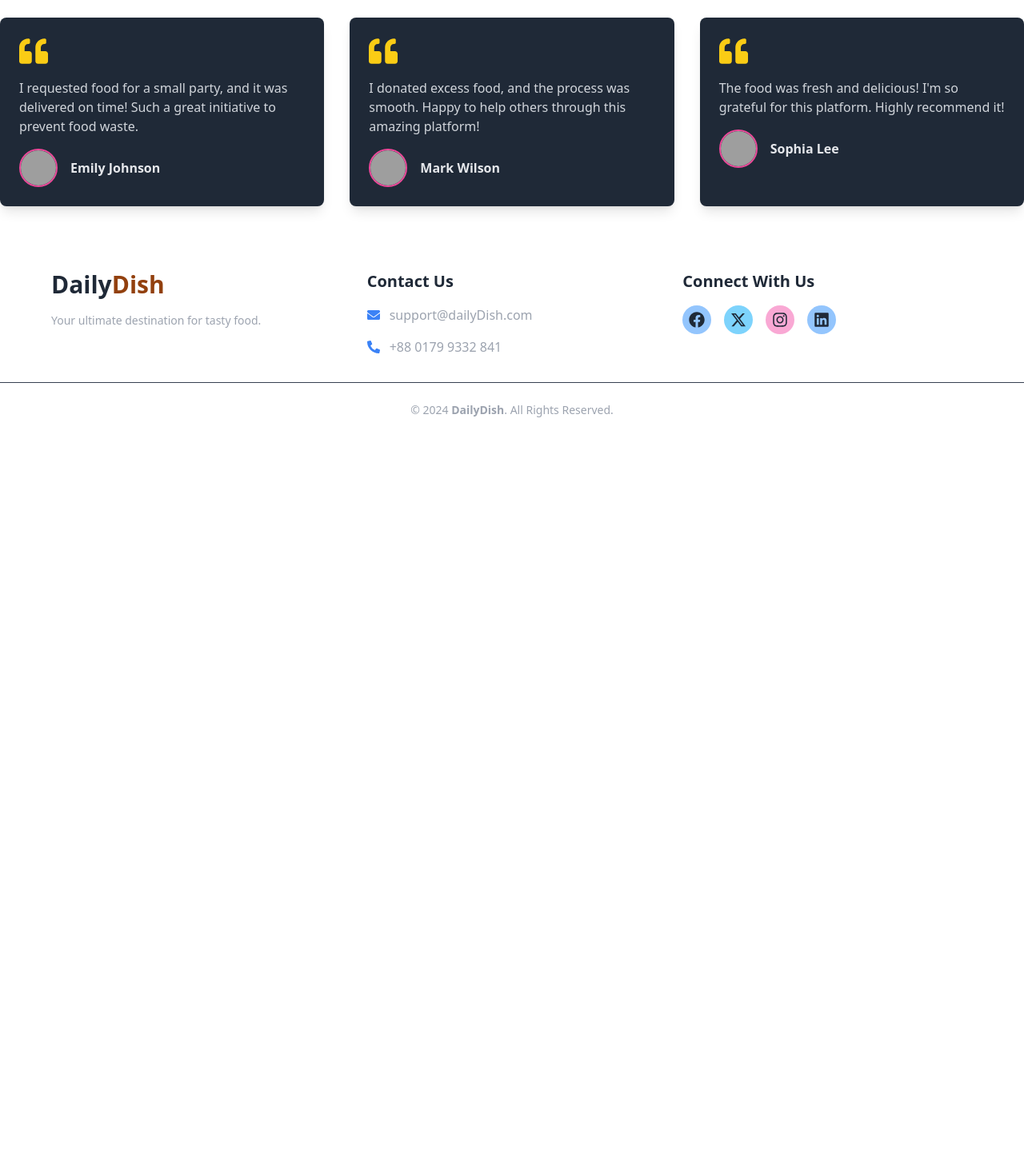
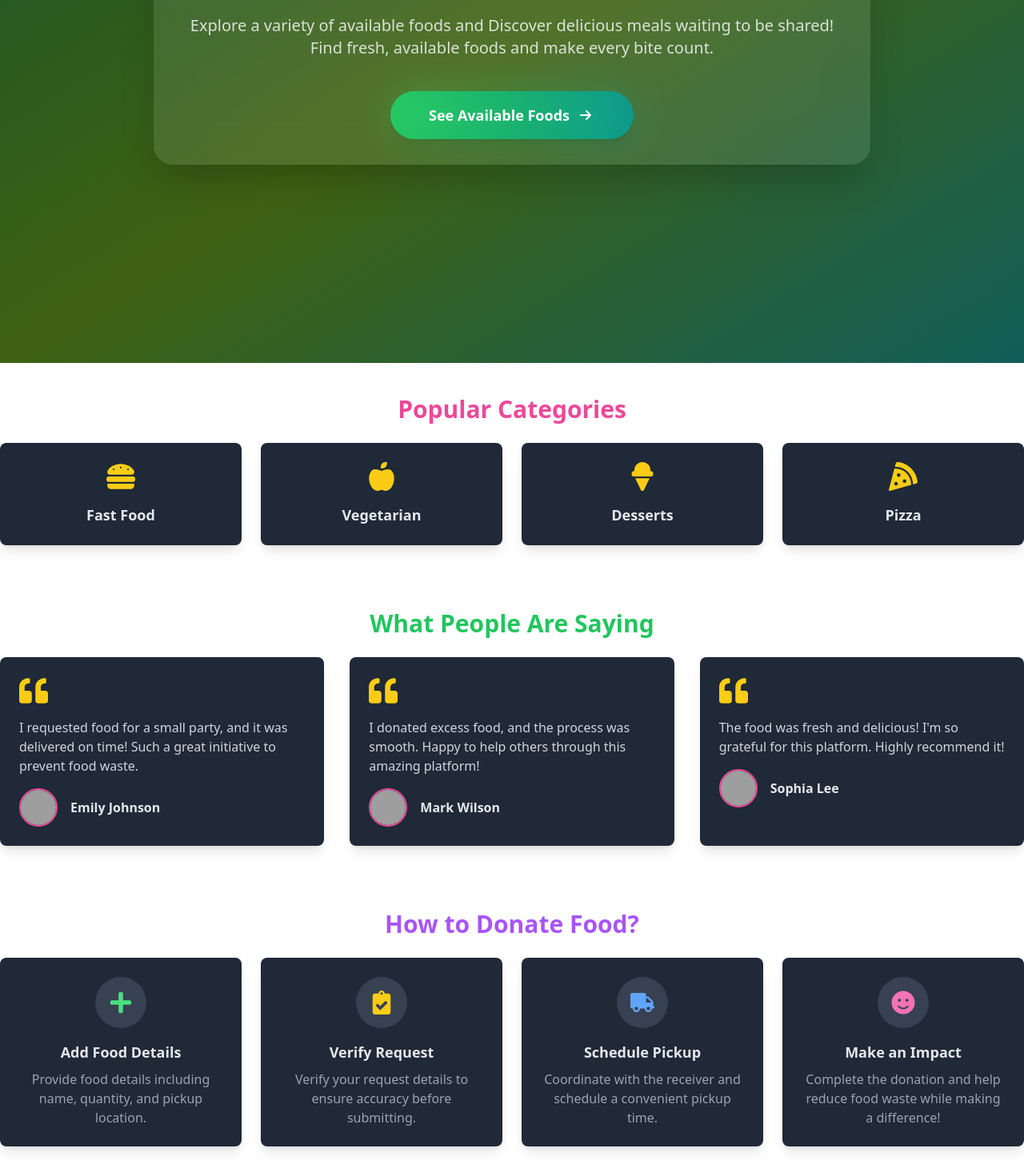
Before and after one commit to m-im-ha/DailyDish, a React app: page / in a window 1280 px wide. Shown: the part 1154-2610 px from the top of the page at 80% size. Before the commit the page ends 1717 px from the top, so only its background shows below. Built offline with nearby package versions, Linux system fonts and the light colour scheme; no server answers; grey boxes are pictures that could not be loaded; the HTML template or start-up script is replaced by a standard one.

Commit message:
Add FoodDonationProcess.jsx and SeeAllButton.jsx

```diff
--- /dev/null
+++ b/src/components/FoodDonationProcess.jsx
@@ -0,0 +1,58 @@
+import { FaPlus, FaClipboardCheck, FaTruck, FaSmile } from "react-icons/fa";
+
+export default function FoodDonationProcess() {
+  const steps = [
+    {
+      id: 1,
+      icon: <FaPlus className="text-green-400 text-3xl" />,
+      title: "Add Food Details",
+      description:
+        "Provide food details including name, quantity, and pickup location.",
+    },
+    {
+      id: 2,
+      icon: <FaClipboardCheck className="text-yellow-400 text-3xl" />,
+      title: "Verify Request",
+      description:
+        "Verify your request details to ensure accuracy before submitting.",
+    },
+    {
+      id: 3,
+      icon: <FaTruck className="text-blue-400 text-3xl" />,
+      title: "Schedule Pickup",
+      description:
+        "Coordinate with the receiver and schedule a convenient pickup time.",
+    },
+    {
+      id: 4,
+      icon: <FaSmile className="text-pink-400 text-3xl" />,
+      title: "Make an Impact",
+      description:
+        "Complete the donation and help reduce food waste while making a difference!",
+    },
+  ];
+
+  return (
+    <div className="container mx-auto py-10">
+      <h2 className="mb-6 text-3xl font-bold text-center text-purple-500">
+        How to Donate Food?
+      </h2>
+      <div className="grid grid-cols-1 md:grid-cols-4 gap-6">
+        {steps.map((step) => (
+          <div
+            key={step.id}
+            className="flex flex-col items-center justify-center rounded-lg bg-gray-800 p-6 shadow-lg transition-transform hover:scale-105"
+          >
+            <div className="mb-4 flex h-16 w-16 items-center justify-center rounded-full bg-gray-700">
+              {step.icon}
+            </div>
+            <h3 className="mb-2 text-lg font-semibold text-gray-200">
+              {step.title}
+            </h3>
+            <p className="text-center text-gray-400">{step.description}</p>
+          </div>
+        ))}
+      </div>
+    </div>
+  );
+}
--- /dev/null
+++ b/src/components/SeeAllButton.jsx
@@ -0,0 +1,71 @@
+import { useNavigate } from "react-router-dom";
+
+function SeeAllButton() {
+  const navigate = useNavigate();
+
+  // Handle navigation to available foods
+  function handleSeeAllFoods() {
+    navigate("/availablefoods");
+  }
+
+  return (
+    <div className="flex items-center justify-center min-h-screen px-4 bg-gradient-to-br from-green-900 via-lime-800 to-teal-800">
+      <div className="text-center max-w-4xl p-8 rounded-3xl shadow-2xl bg-opacity-70 bg-white/10 backdrop-blur-xl">
+        {/* Header Section */}
+        <h1 className="text-4xl sm:text-5xl lg:text-6xl font-extrabold text-white tracking-wide leading-tight">
+          Share{" "}
+          <span className="text-yellow-400 drop-shadow-[0_2px_2px_rgba(0,0,0,0.25)]">
+            Food, Share Love
+          </span>
+          <span
+            className="inline-block ml-2 text-yellow-400 transform group-hover:translate-x-2
+                      transition-transform duration-300"
+          >
+            &gt;
+          </span>
+        </h1>
+
+        {/* Subtitle Section */}
+        <p className="mt-6 text-lg sm:text-xl text-white/80 font-medium leading-relaxed">
+          Explore a variety of available foods and Discover delicious meals waiting to be shared! Find fresh, available foods and make every bite count.
+        </p>
+
+        {/* Button */}
+        <button
+          onClick={handleSeeAllFoods}
+          className="mt-10 relative inline-flex items-center px-12 py-4 bg-gradient-to-r from-green-500 to-teal-600
+                    text-white font-bold text-lg rounded-full shadow-lg
+                    hover:shadow-2xl transition-all duration-300 ease-in-out
+                    hover:scale-110 active:scale-95 focus:outline-none"
+        >
+          {/* Button Glow Effect */}
+          <span
+            className="absolute inset-0 w-full h-full bg-gradient-to-r from-green-400 via-green-500 to-teal-500
+                      blur-xl opacity-30 group-hover:opacity-50 transition-opacity duration-300 rounded-full"
+          ></span>
+
+          {/* Button Text and Icon */}
+          <span className="relative z-10 flex items-center space-x-2">
+            <span>See Available Foods</span>
+            <svg
+              xmlns="http://www.w3.org/2000/svg"
+              className="h-6 w-6 transition-transform transform group-hover:translate-x-2"
+              fill="none"
+              viewBox="0 0 24 24"
+              stroke="currentColor"
+            >
+              <path
+                strokeLinecap="round"
+                strokeLinejoin="round"
+                strokeWidth={2}
+                d="M13 7l5 5m0 0l-5 5m5-5H6"
+              />
+            </svg>
+          </span>
+        </button>
+      </div>
+    </div>
+  );
+}
+
+export default SeeAllButton;
--- a/src/pages/Home.jsx
+++ b/src/pages/Home.jsx
@@ -1,6 +1,8 @@
 import Banner from "../components/Banner"
 import FeaturedFoods from "../components/FeaturedFoods"
+import FoodDonationProcess from "../components/FoodDonationProcess"
 import PopularCategories from "../components/PopularCategories"
+import SeeAllButton from "../components/SeeAllButton"
 import Testimonials from "../components/Testimonials"
 
 function Home() {
@@ -8,8 +10,10 @@ function Home() {
         <div>
             <Banner/>
             <FeaturedFoods/>
+            <SeeAllButton/>
             <PopularCategories/>
             <Testimonials/>
+            <FoodDonationProcess/>
         </div>
     )
 }
```
